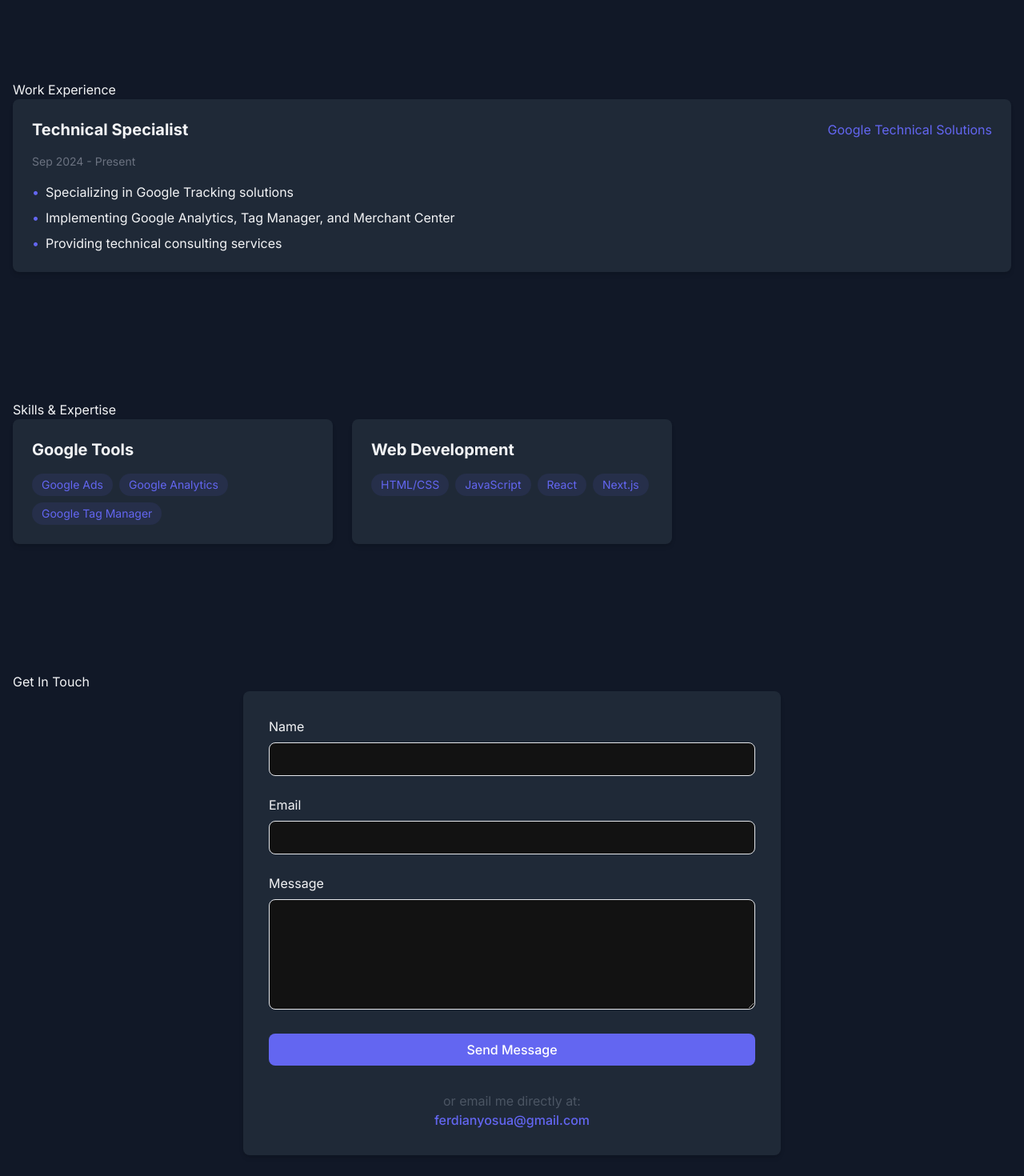
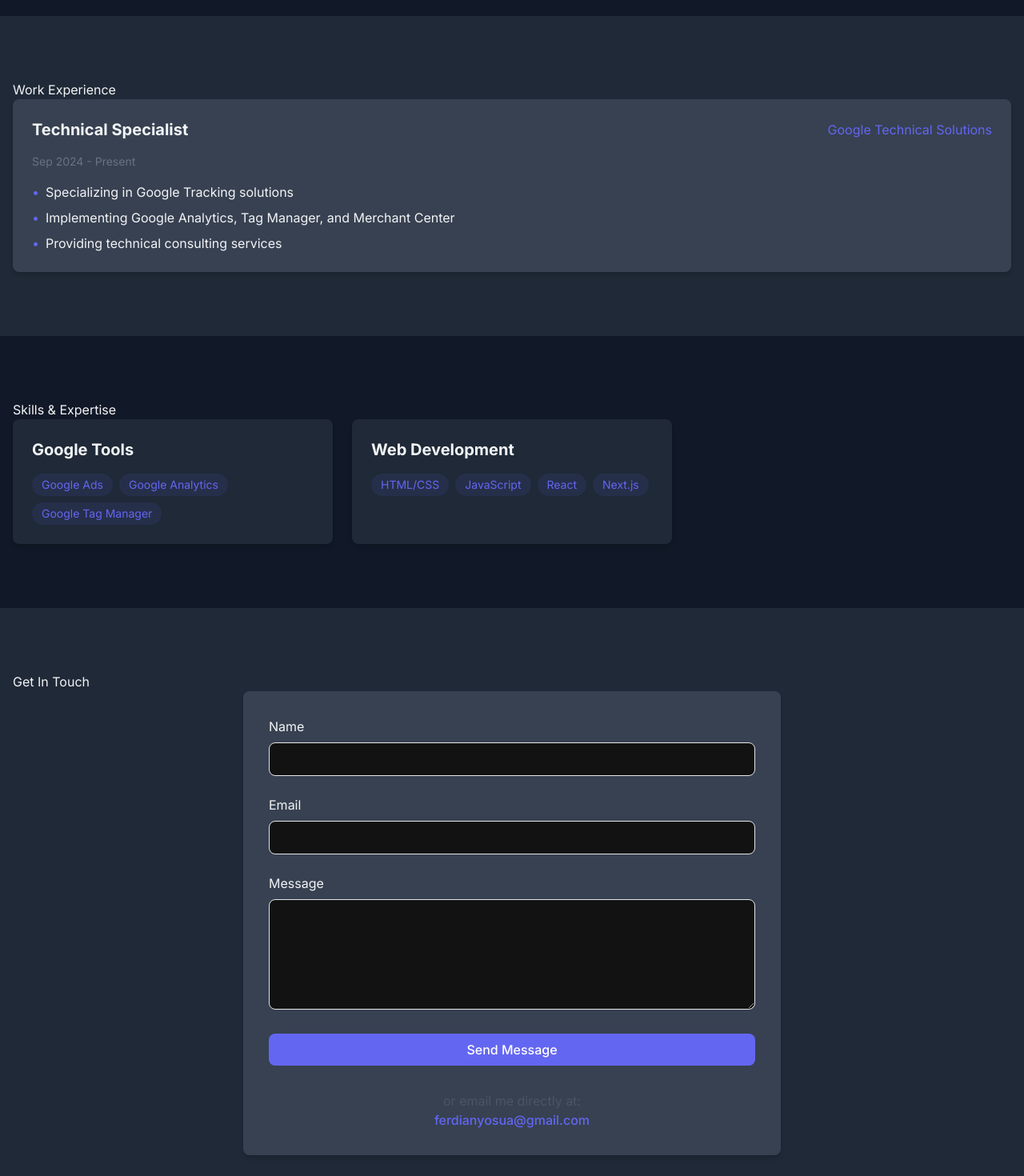
Before and after one commit to fyosua/online-CV, a Next.js app: page / in a window 1280 px wide. Shown: the part 780-2250 px from the top of the page at 80% size. Built offline with nearby package versions, Linux system fonts and the light colour scheme.

Commit message:
update dark mode

```diff
--- a/src/app/components/Contact.tsx
+++ b/src/app/components/Contact.tsx
@@ -1,9 +1,9 @@
 export default function Contact() {
   return (
-    <section id="contact" className="py-20 bg-gray-100 dark:bg-gray-900">
+    <section id="contact" className="py-20 bg-gray-100 dark:bg-gray-800">
       <div className="container mx-auto px-4">
         <h2 className="section-title">Get In Touch</h2>
-        <div className="max-w-2xl mx-auto bg-white dark:bg-gray-800 p-8 rounded-lg shadow-md">
+        <div className="max-w-2xl mx-auto bg-white dark:bg-gray-700 p-8 rounded-lg shadow-md">
           <form className="space-y-6">
             <div>
               <label htmlFor="name" className="block mb-2">Name</label>
--- a/src/app/components/Experience.tsx
+++ b/src/app/components/Experience.tsx
@@ -14,12 +14,12 @@
   ]
 
   return (
-    <section id="experience" className="py-20 bg-gray-100 dark:bg-gray-900">
+    <section id="experience" className="py-20 bg-gray-100 dark:bg-gray-800">
       <div className="container mx-auto px-4">
         <h2 className="section-title">Work Experience</h2>
         <div className="space-y-8">
           {experiences.map((exp, index) => (
-            <div key={index} className="bg-white dark:bg-gray-800 p-6 rounded-lg shadow-md">
+            <div key={index} className="bg-white dark:bg-gray-700 p-6 rounded-lg shadow-md">
               <div className="flex flex-col md:flex-row md:justify-between md:items-center mb-4">
                 <h3 className="text-xl font-bold">{exp.title}</h3>
                 <span className="text-primary">{exp.company}</span>
```
